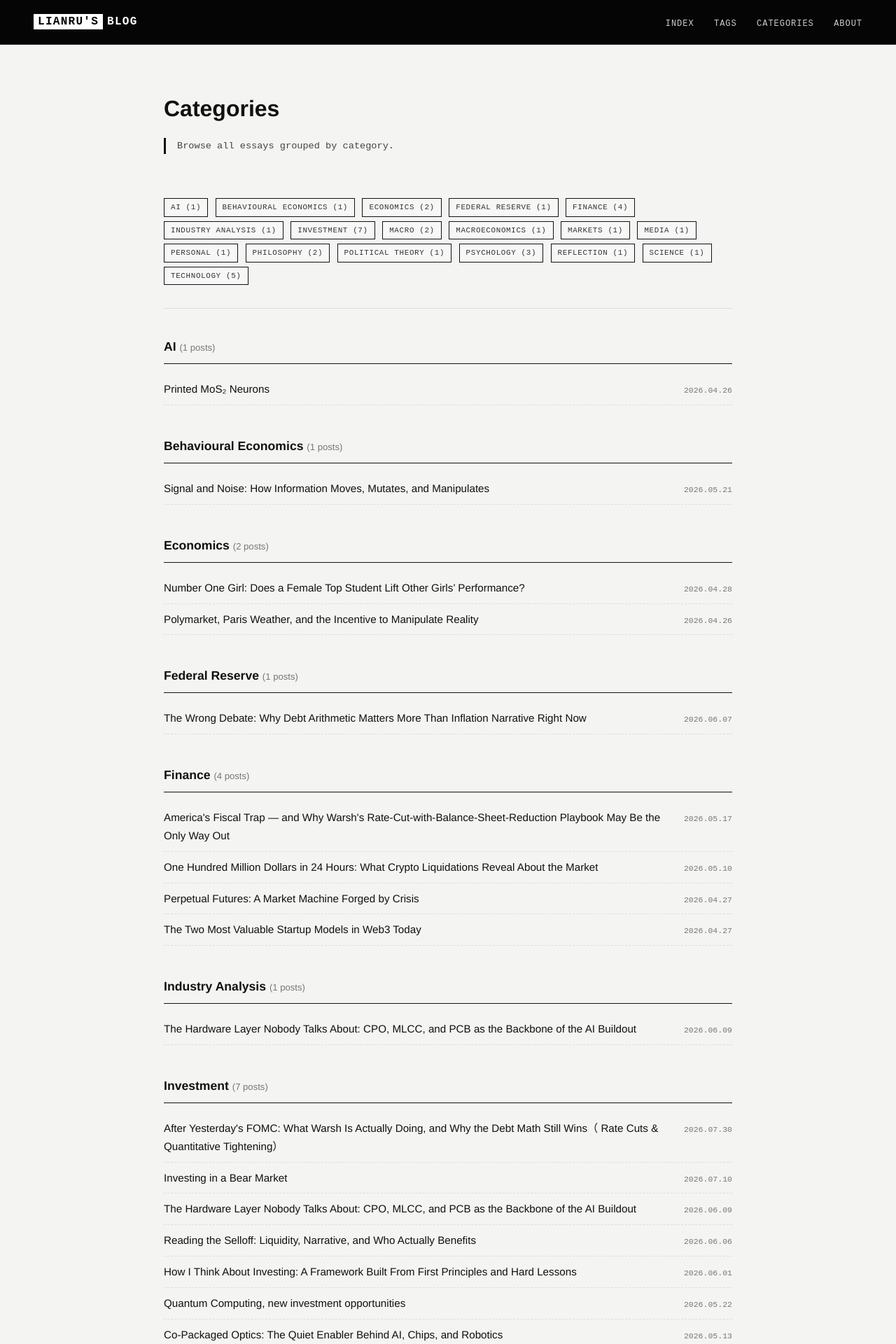
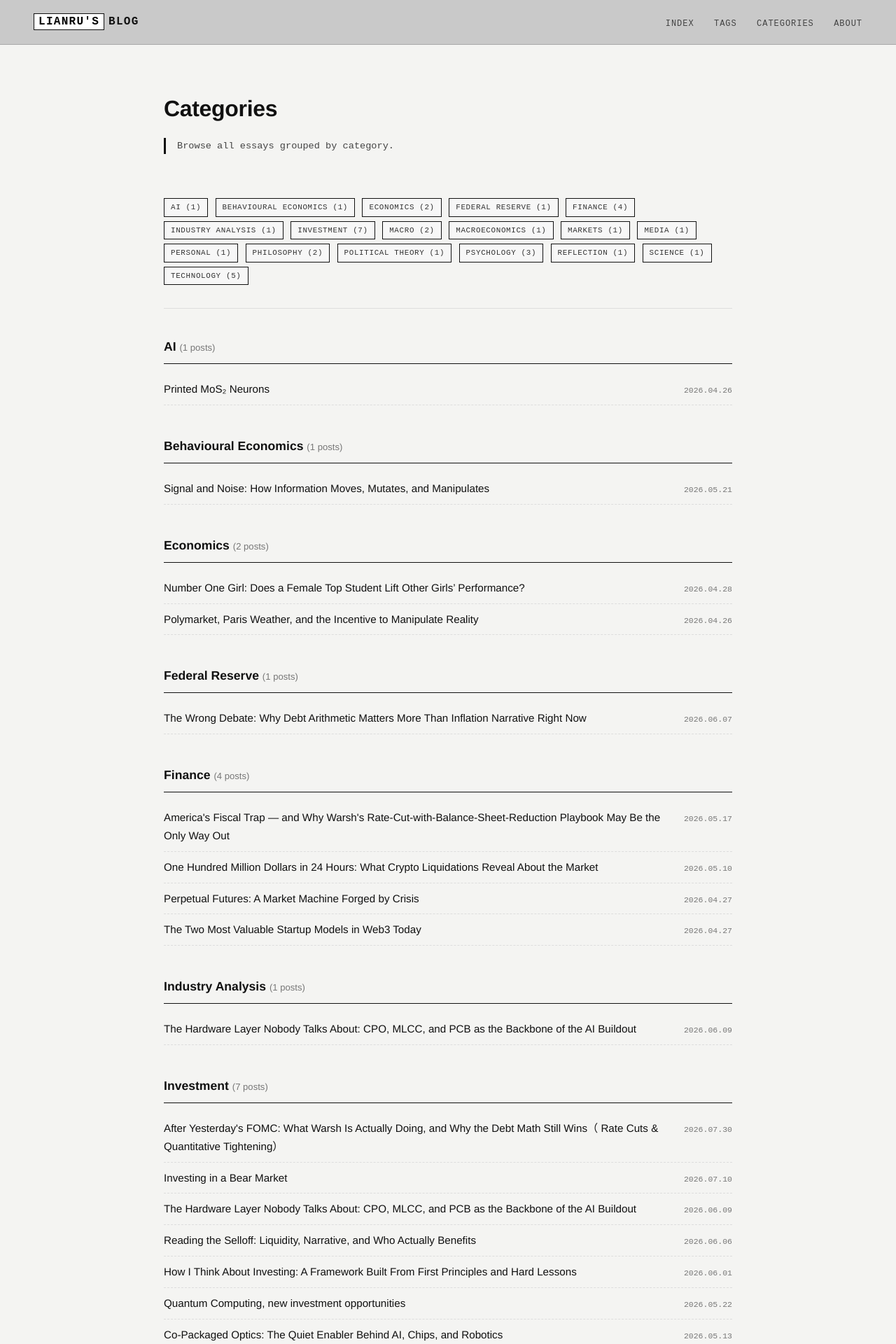
Before and after one commit to LianruLiu/LianruLiu.github.io, a Jekyll site: the page built from categories.html, in a window 1280 px wide. Shown: the top 1920 px of the page at 70% size. Built offline with Jekyll 4.4.1, drawn with Linux system fonts in a browser that asks for light colours.

Commit message:
Update default.html

```diff
--- a/_layouts/default.html
+++ b/_layouts/default.html
@@ -48,13 +48,13 @@
     }
 
     header {
-      background: #050505;
-      color: #fff;
+      background: #c9c9c9;
+      color: #111;
       padding: 18px 48px;
       display: flex;
       justify-content: space-between;
       align-items: center;
-      border-bottom: 1px solid #333;
+      border-bottom: 1px solid #a8a8a8;
     }
 
     .logo {
@@ -67,17 +67,18 @@
     .logo span {
       background: #fff;
       color: #000;
+      border: 1px solid #111;
       padding: 2px 6px;
       margin-right: 6px;
     }
 
     .logo a {
-      color: #fff;
+      color: #111;
       text-decoration: none;
     }
 
     .nav-menu a {
-      color: #ccc;
+      color: #444;
       text-decoration: none;
       margin-left: 24px;
       font-family: "Courier New", monospace;
@@ -87,7 +88,7 @@
     }
 
     .nav-menu a:hover {
-      color: #fff;
+      color: #000;
     }
 
     .container {
@@ -106,11 +107,15 @@
       box-shadow: none;
     }
 
-.article h1 {
-  font-size: 2.35rem;
-  line-height: 1.25;
+    .intro-box h1 {
+      letter-spacing: -0.01em;
       font-weight: 900;
-  margin-bottom: 28px;
+    }
+
+    .intro-box h2 {
+      font-size: 1.2rem;
+      letter-spacing: 0.04em;
+      margin-bottom: 18px;
     }
 
     .intro-quote {
@@ -159,6 +164,19 @@
       box-shadow: none;
     }
 
+    .post-meta {
+      font-family: "Courier New", monospace;
+      font-size: 0.72rem;
+      color: var(--muted);
+      text-transform: uppercase;
+      letter-spacing: 0.08em;
+      margin-bottom: 14px;
+      display: flex;
+      flex-wrap: wrap;
+      align-items: center;
+      gap: 8px;
+    }
+
     .post-card {
       background: var(--card);
       border: 1px solid #111;
@@ -173,30 +191,20 @@
       box-shadow: 6px 6px 0 #111;
     }
 
-.post-meta {
-  font-family: "Courier New", monospace;
-  font-size: 0.72rem;
-  color: var(--muted);
-  text-transform: uppercase;
-  letter-spacing: 0.08em;
-  margin-bottom: 14px;
-  display: flex;
-  flex-wrap: wrap;
-  align-items: center;
-  gap: 8px;
-}
-
     .post-title {
-  font-size: 1.5rem;
+      font-size: 1.28rem;
       line-height: 1.4;
       font-weight: 800;
       letter-spacing: -0.005em;
       margin-bottom: 10px;
     }
 
-.post-title a {
-  color: #111;
-  text-decoration: none;
+    .post-title a,
+    .post-title a:visited,
+    .post-title a:hover,
+    .post-title a:active {
+      color: #111 !important;
+      text-decoration: none !important;
     }
 
     .post-excerpt {
@@ -234,9 +242,7 @@
       font-size: 2.35rem;
       line-height: 1.25;
       font-weight: 900;
-      margin-bottom: 18px;
-      padding-bottom: 22px;
-      border-bottom: 3px solid #111;
+      margin-bottom: 28px;
     }
 
     .article .post-meta {
@@ -355,8 +361,8 @@
       }
 
       .intro-box {
-        padding: 26px;
-        box-shadow: 5px 5px 0 #111;
+        padding-bottom: 22px;
+        margin-bottom: 28px;
       }
 
       .article {
@@ -369,7 +375,7 @@
       }
 
       .post-title {
-        font-size: 1.28rem;
+        font-size: 1.1rem;
       }
     }
     /* ===== Heading Fix ===== */
```
Also changed, not shown: other parts of _layouts/default.html (+2 -2 lines). Lines whose indentation alone changed are shown as unchanged.
